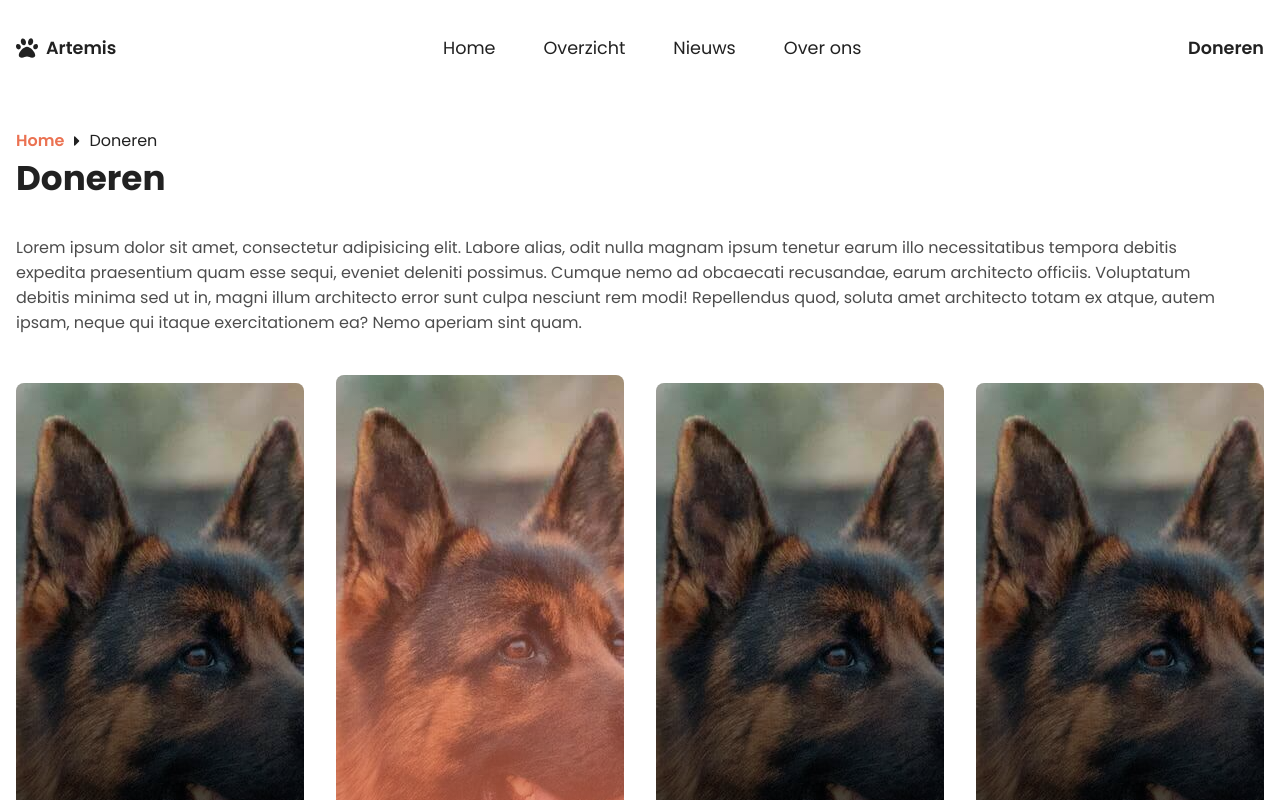
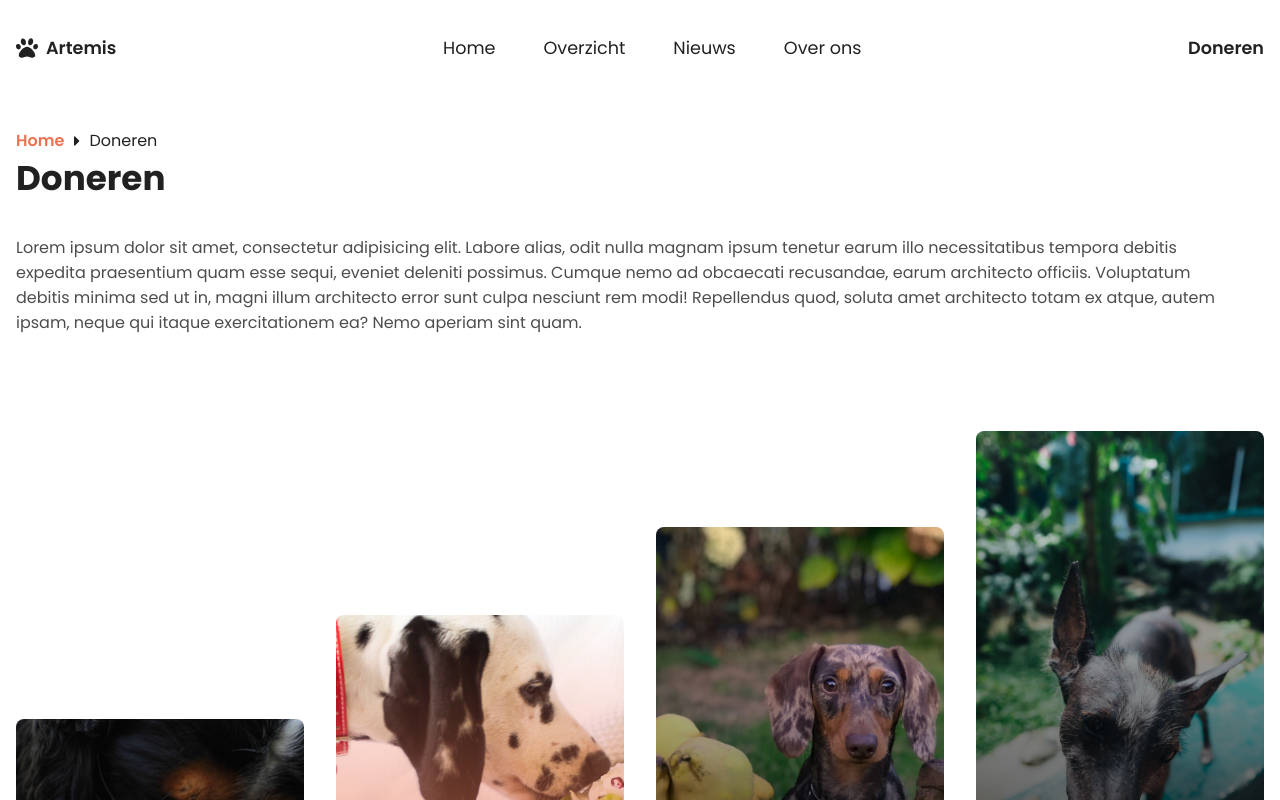
Before and after one commit to Markiesch/Artemis, a Vue app: page /doneren in a window 1280 px wide. Shown: the top 800 px of the page. Built offline with nearby package versions, Linux system fonts and the light colour scheme.

Commit message:
Added donate assets

```diff
--- a/src/views/Donate.vue
+++ b/src/views/Donate.vue
@@ -8,8 +8,13 @@
       quod, soluta amet architecto totam ex atque, autem ipsam, neque qui itaque exercitationem ea? Nemo aperiam sint quam.
     </p>
     <div class="wrapper">
-      <article v-for="(option, index) in options" :class="{ active: activeIndex === index }" @click="activeIndex = index">
-        <p>&euro;{{ option }}</p>
+      <article
+        :style="`height: ${option.height}%; background-image: url('/assets/donate${index + 1}.jpg')`"
+        v-for="(option, index) in options"
+        :class="{ active: activeIndex === index }"
+        @click="activeIndex = index"
+      >
+        <p>&euro;{{ option.amount }}</p>
         <div class="overlay"></div>
       </article>
     </div>
@@ -27,9 +32,9 @@ interface IOption {
 }
 
 const options: IOption[] = [
-  { amount: 10, height: 25 },
-  { amount: 25, height: 50 },
-  { amount: 50, height: 75 },
+  { amount: 10, height: 55 },
+  { amount: 25, height: 70 },
+  { amount: 50, height: 85 },
   { amount: 100, height: 100 },
 ];
 
@@ -45,20 +50,21 @@ function donate() {
 
 .wrapper {
   display: flex;
+  align-items: flex-end;
   margin: -1rem;
+  height: 80vh;
+  max-height: 40rem;
 }
 
 .caption {
   color: $text-color;
-  margin-bottom: 3rem;
+  margin-bottom: 8rem;
   max-width: 120ch;
 }
 
 article {
   flex: 1 1 20rem;
   margin: 1rem;
-  height: 80vh;
-  max-height: 40rem;
   display: flex;
   align-items: flex-end;
   justify-content: center;
@@ -68,7 +74,8 @@ article {
   overflow: hidden;
   border-radius: 0.5rem;
   cursor: pointer;
-  background-image: url("/assets/slider1.jpg");
+  background-image: url("/assets/donate1.jpg");
+  background-size: cover;
   background-position: center center;
   transition: transform 300ms ease;
 
```
